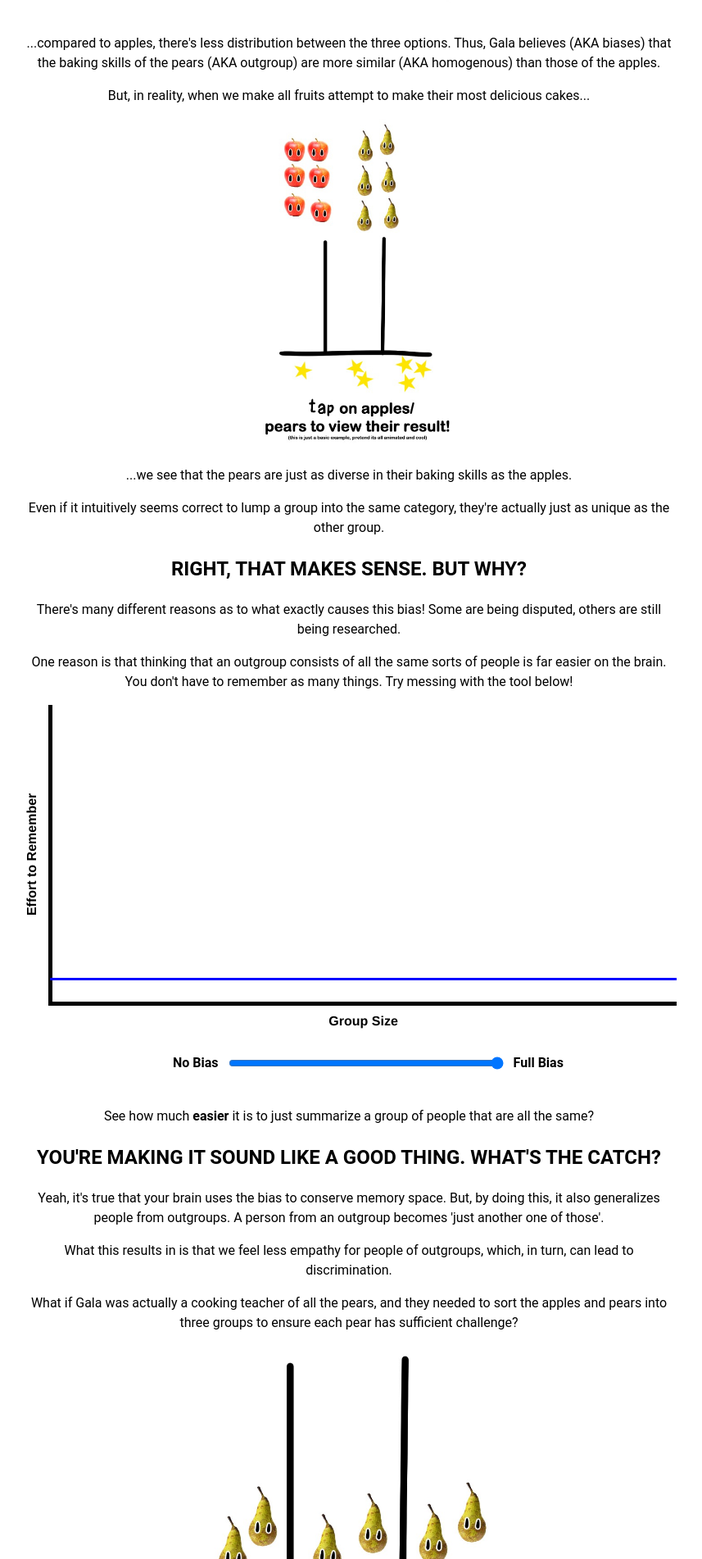
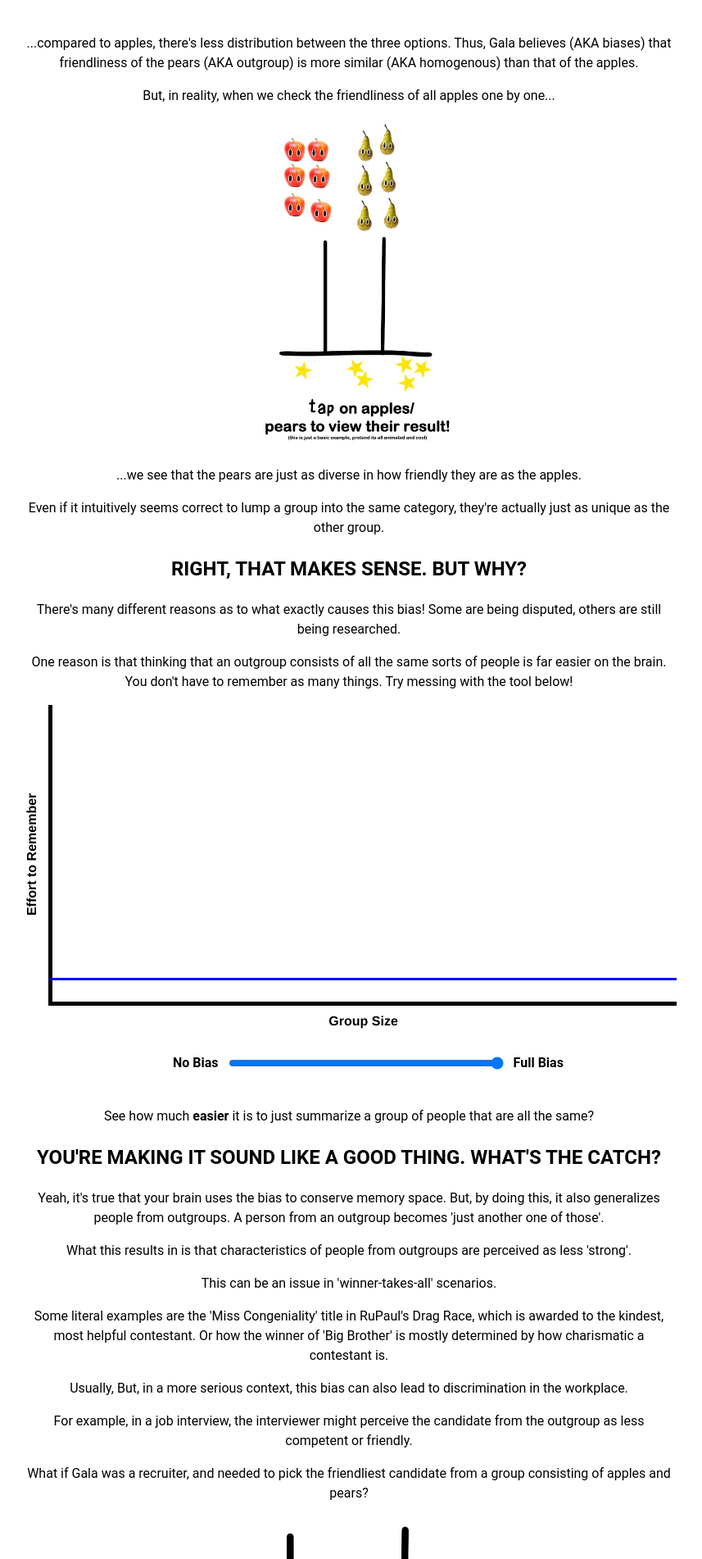
Before and after one commit to AxiDragon/outgroup-odyssey, a React (Create React App) app: page / in a window 1280 px wide. Shown: the part 4678-6580 px from the top of the page at 82% size, without its empty margins (214-1071 px from the left). Built offline with nearby package versions, Linux system fonts and the light colour scheme.

Commit message:
Change narrative to talk about friendliness instead of baking skills

```diff
--- a/src/components/sections/EffectSection.tsx
+++ b/src/components/sections/EffectSection.tsx
@@ -11,17 +11,19 @@ const EffectSection = () => {
 			<p>Yeah, it's true that your brain uses the bias to conserve memory space.
 				But, by doing this, it also generalizes people from outgroups.
 				A person from an outgroup becomes 'just another one of those'.</p>
-			<p>What this results in is that we feel less empathy for people
-				of outgroups, which, in turn, can lead to discrimination.</p>
-			<p>What if Gala was actually a cooking teacher of all the pears, and they needed
-				to sort the apples and pears into three groups to ensure each pear has sufficient challenge?</p>
+			<p>What this results in is that characteristics of people from outgroups are perceived as less 'strong'.</p>
+			<p>This can be an issue in 'winner-takes-all' scenarios.</p>
+			<p>Some literal examples are the 'Miss Congeniality' title in RuPaul's Drag Race, which is awarded to the kindest, most helpful contestant.
+				Or how the winner of 'Big Brother' is mostly determined by how charismatic a contestant is.</p>
+			<p>Usually, But, in a more serious context, this bias can also lead to discrimination in the workplace.</p>
+			<p>For example, in a job interview, the interviewer might perceive the candidate from the outgroup as less competent or friendly.</p>
+			<p>What if Gala was a recruiter, and needed to pick the friendliest candidate from a group consisting of apples and pears?</p>
 			<SliderImage images={[noBias, midBias, fullBias]} />
 			<p>
 				<i><span style={{ color: 'red' }}>red:</span> too much challenge,
 					<span style={{ color: 'blue' }}> blue</span>: too little challenge</i>
 			</p>
-			<p>If Gala's bias shone through, it could result in some pears stressing out from the pressure,
-				and other pears being bored to death!</p>
+			<p>If Gala's bias shone through, you can see that pears barely have any chance of landing a job.</p>
 			<p>This could, in turn, result in long-term disadvantages.</p>
 			<p><i>(Of course, there's more causes to this than just this bias,
 				but outgroup homogeneity bias does play a part.)</i></p>
--- a/src/components/sections/TopicSection.tsx
+++ b/src/components/sections/TopicSection.tsx
@@ -35,6 +35,7 @@ const TopicSection = () => {
 				(again, the outgroup).</p>
 			<img src={galaAndPears} />
 			<p>We then present Gala a task.</p>
+			{/* TODO: should concern friendliness instead */}
 			<img src={galaIntro1} />
 			<img src={galaIntro2} />
 			<img src={galaIntro3} />
@@ -43,11 +44,11 @@ const TopicSection = () => {
 			<img src={galaIntro5} />
 			<img src={galaIntro5Graph} />
 			<p>...compared to apples, there's less distribution between the three options.
-				Thus, Gala believes (AKA biases) that the baking skills of the pears (AKA outgroup)
-				are more similar (AKA homogenous) than those of the apples.</p>
-			<p>But, in reality, when we make all fruits attempt to make their most delicious cakes...</p>
+				Thus, Gala believes (AKA biases) that friendliness of the pears (AKA outgroup)
+				is more similar (AKA homogenous) than that of the apples.</p>
+			<p>But, in reality, when we check the friendliness of all apples one by one...</p>
 			<ImageSlideShow images={[interactable1, interactable2, interactable3, interactable4]} />
-			<p>...we see that the pears are just as diverse in their baking skills as the apples.</p>
+			<p>...we see that the pears are just as diverse in how friendly they are as the apples.</p>
 			<p>Even if it intuitively seems correct to lump a group into the same category,
 				they're actually just as unique as the other group.</p>
 		</div>
```
